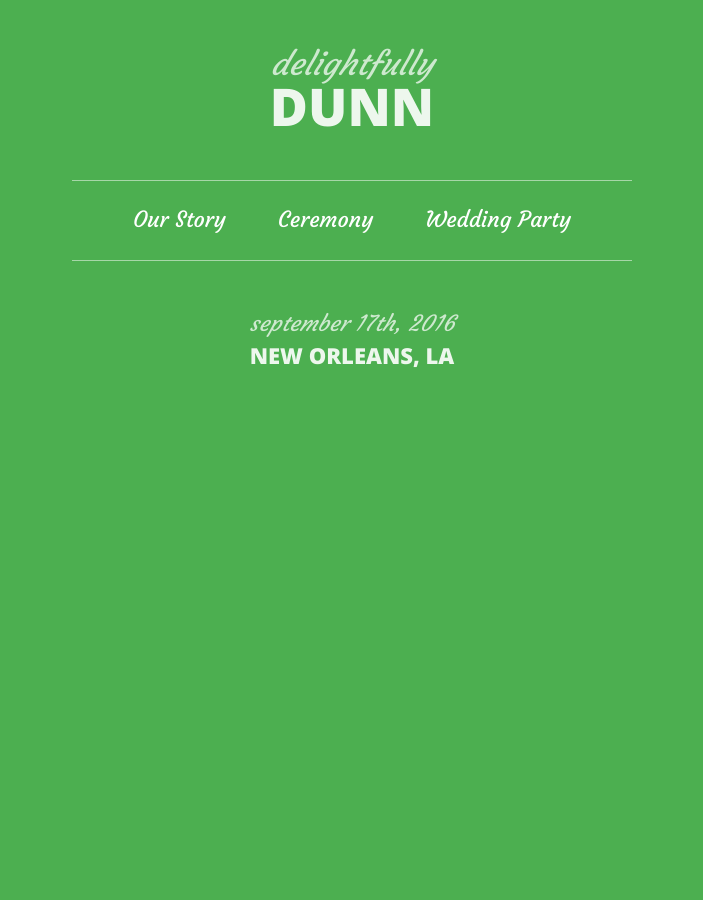
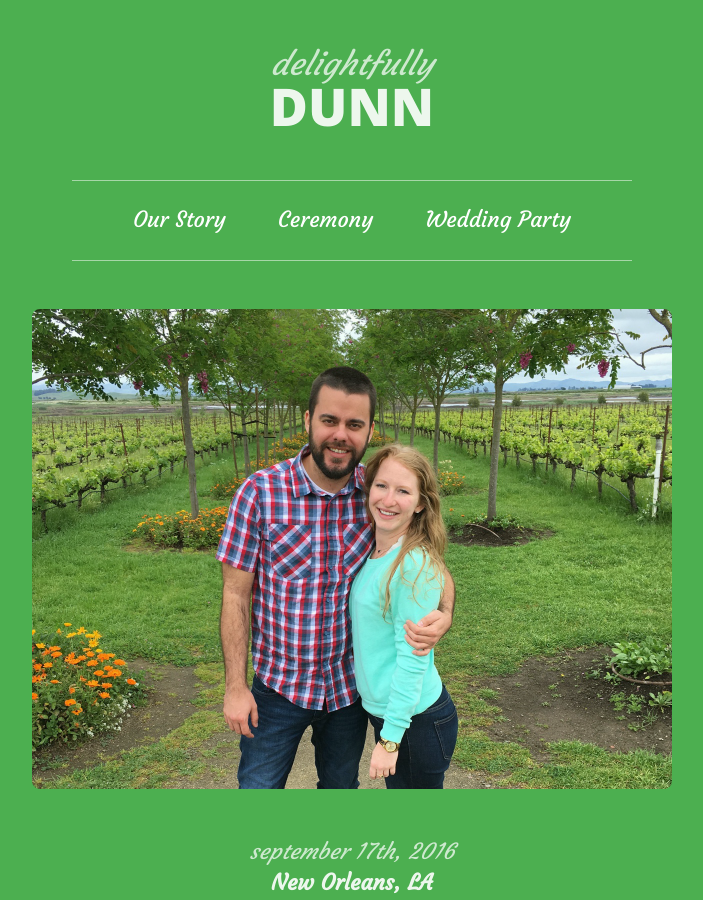
Before and after one commit to tristandunn/delightfullydunn.com, a Jekyll site: the page built from index.html, in a window 1280 px wide. Shown: the whole page, without its empty margins (288-991 px from the left). Built offline with Jekyll 4.4.1, drawn with Linux system fonts in a browser that asks for light colours.

Commit message:
Add a basic slideshow to the homepage.

```diff
--- a/_sass/_global.scss
+++ b/_sass/_global.scss
@@ -4,6 +4,12 @@ body {
   padding: 48px;
   font-family: "Open Sans", sans-serif;
   line-height: 1;
+}
+
+@media screen and (max-width: 512px) {
+  body {
+    padding: 16px;
+  }
 }
 
 a {
@@ -38,12 +44,12 @@ header {
 nav {
   ul {
     list-style: none;
-    width: 512px;
     margin: 48px auto;
     padding: 24px;
     border-top: 1px solid rgba(255, 255, 255, 0.5);
     border-bottom: 1px solid rgba(255, 255, 255, 0.5);
     line-height: 1.4;
+    max-width: 512px;
   }
 
   li {
@@ -58,9 +64,18 @@ nav {
   }
 }
 
+@media screen and (max-width: 512px) {
+  nav {
+    li {
+      margin: 0 0 0 16px;
+      font-size: 16px;
+    }
+  }
+}
+
 section {
-  width: 512px;
   margin: 0 auto;
+  max-width: 512px;
 
   h1,
   h2 {
@@ -92,9 +107,55 @@ section {
   }
 }
 
+#slideshow {
+  position: relative;
+  width: 100%;
+  margin: 48px auto;
+  max-width: 640px;
+  max-height: 480px;
+
+  img {
+    position: absolute;
+    top: 0;
+    left: 0;
+    width: 100%;
+    border-radius: 8px;
+    display: block;
+    max-width: 640px;
+    max-height: 480px;
+    animation-duration: 35s;
+    animation-iteration-count: infinite;
+
+    &:nth-child(1) {
+      position: static;
+      animation-name: image-1;
+    }
+
+    &:nth-child(2) {
+      animation-name: image-2;
+    }
+
+    &:nth-child(3) {
+      animation-name: image-3;
+    }
+
+    &:nth-child(4) {
+      animation-name: image-4;
+    }
+
+    &:nth-child(5) {
+      animation-name: image-5;
+    }
+
+    &:nth-child(6) {
+      animation-name: image-6;
+    }
+  }
+}
+
 footer {
-  top: auto;
-  bottom: 36px;
+  margin: 48px 0;
+
   h1 {
     font-size: 22px;
     line-height: 1.4;
@@ -115,3 +176,63 @@ h1 {
     opacity: 0.8;
   }
 }
+
+@keyframes image-1 {
+  0%             { opacity: 1; }
+  16.666666667%  { opacity: 0; }
+  33.333333334%  { opacity: 0; }
+  50.000000001%  { opacity: 0; }
+  66.666666668%  { opacity: 0; }
+  83.333333335%  { opacity: 0; }
+  100%           { opacity: 1; }
+}
+
+@keyframes image-2 {
+  0%             { opacity: 0; }
+  16.666666667%  { opacity: 1; }
+  33.333333334%  { opacity: 0; }
+  50.000000001%  { opacity: 0; }
+  66.666666668%  { opacity: 0; }
+  83.333333335%  { opacity: 0; }
+  100%           { opacity: 0; }
+}
+
+@keyframes image-3 {
+  0%             { opacity: 0; }
+  16.666666667%  { opacity: 0; }
+  33.333333334%  { opacity: 1; }
+  50.000000001%  { opacity: 0; }
+  66.666666668%  { opacity: 0; }
+  83.333333335%  { opacity: 0; }
+  100%           { opacity: 0; }
+}
+
+@keyframes image-4 {
+  0%             { opacity: 0; }
+  16.666666667%  { opacity: 0; }
+  33.333333334%  { opacity: 0; }
+  50.000000001%  { opacity: 1; }
+  66.666666668%  { opacity: 0; }
+  83.333333335%  { opacity: 0; }
+  100%           { opacity: 0; }
+}
+
+@keyframes image-5 {
+  0%             { opacity: 0; }
+  16.666666667%  { opacity: 0; }
+  33.333333334%  { opacity: 0; }
+  50.000000001%  { opacity: 0; }
+  66.666666668%  { opacity: 1; }
+  83.333333335%  { opacity: 0; }
+  100%           { opacity: 0; }
+}
+
+@keyframes image-6 {
+  0%             { opacity: 0; }
+  16.666666667%  { opacity: 0; }
+  33.333333334%  { opacity: 0; }
+  50.000000001%  { opacity: 0; }
+  66.666666668%  { opacity: 0; }
+  83.333333335%  { opacity: 1; }
+  100%           { opacity: 0; }
+}
--- a/index.html
+++ b/index.html
@@ -2,6 +2,15 @@
 layout: default
 ---
 
-<footer>
-  <h1><em>September 17th, 2016</em> New Orleans, LA</h1>
-</footer>
+<section id="slideshow">
+  <img src="/images/us-006.jpg" />
+  <img src="/images/us-005.jpg" />
+  <img src="/images/us-004.jpg" />
+  <img src="/images/us-003.jpg" />
+  <img src="/images/us-002.jpg" />
+  <img src="/images/us-001.jpg" />
+
+  <footer>
+    <h1><em>September 17th, 2016</em> New Orleans, LA</h1>
+  </footer>
+</section>
```
Also changed, not shown: images/us-001.jpg (added), images/us-002.jpg (added), images/us-003.jpg (added), images/us-004.jpg (added), images/us-005.jpg (added), images/us-006.jpg (added).
